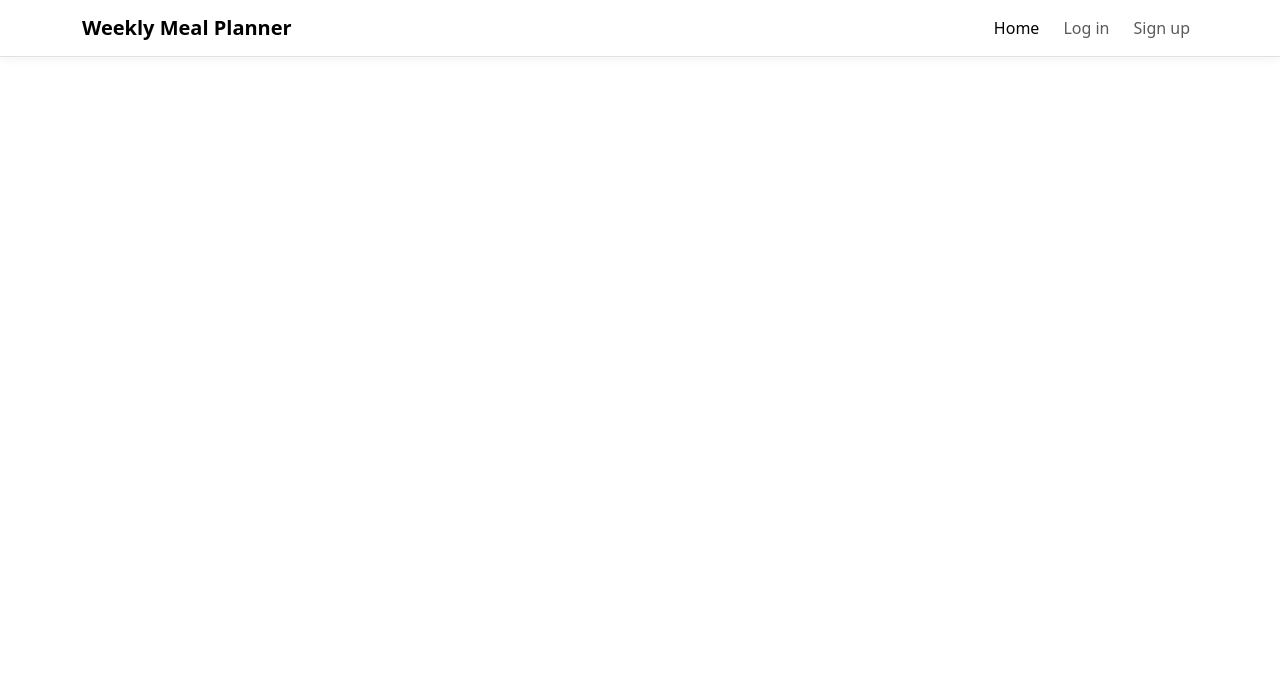
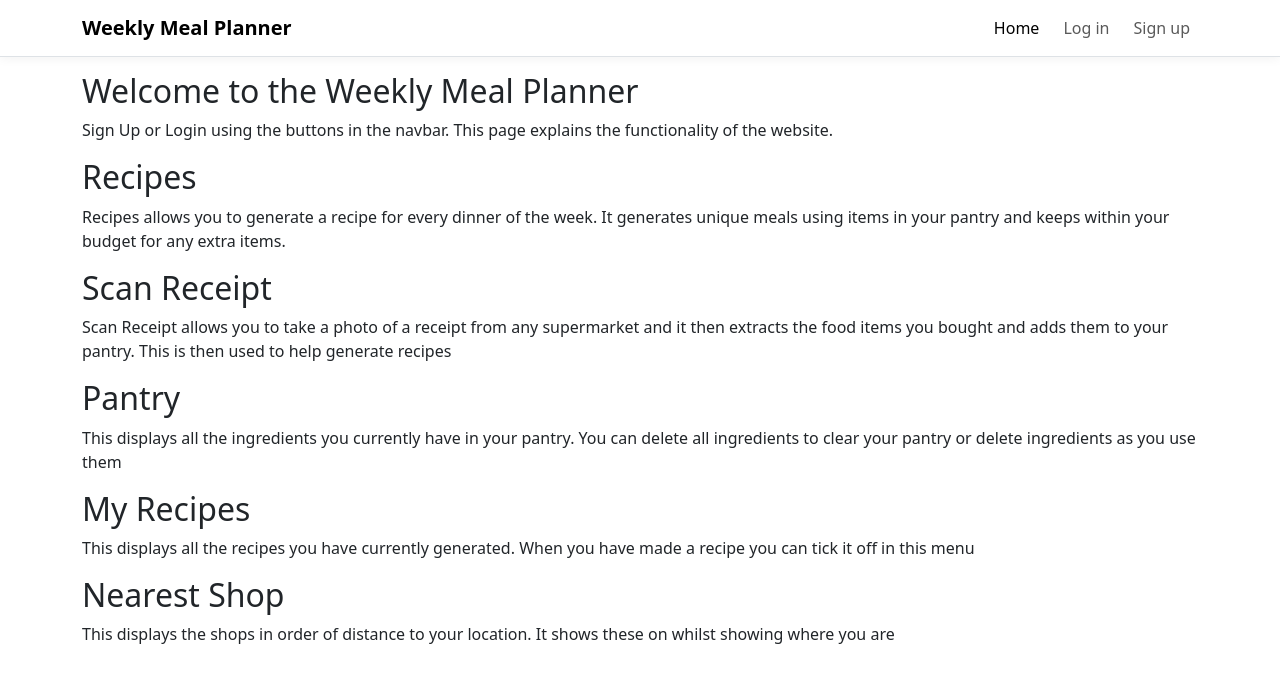
Before and after one commit to Atty737/DurHack2026, a Flask app: page / in a window 1280 px wide. Shown: the top 683 px of the page. Run offline with Flask 3, Linux system fonts and the light colour scheme.

Commit message:
Home Page

```diff
--- a/app/templates/base.html
+++ b/app/templates/base.html
@@ -127,7 +127,7 @@
             <!-- Scan receipt -->
             <a class="nav-link {% if request.endpoint == 'receipts.upload_receipt' %}active{% endif %}" href="{{ url_for('receipts.upload_receipt') }}" aria-label="Scan receipt" title="Scan receipt">
               <i class="bi bi-camera fs-4 d-sm-none"></i>
-              <span class="d-none d-sm-inline">Scan receipt</span>
+              <span class="d-none d-sm-inline">Scan Receipt</span>
             </a>
 
             <!-- Pantry -->
--- a/app/templates/index.html
+++ b/app/templates/index.html
@@ -3,5 +3,16 @@
 {% block title %}Home{% endblock %}
 
 {% block content %}
-
+<h2>Welcome to the Weekly Meal Planner</h2>
+<p>Sign Up or Login using the buttons in the navbar. This page explains the functionality of the website.</p>
+<h2>Recipes</h2>
+<p>Recipes allows you to generate a recipe for every dinner of the week. It generates unique meals using items in your pantry and keeps within your budget for any extra items.</p>
+<h2>Scan Receipt</h2>
+<p>Scan Receipt allows you to take a photo of a receipt from any supermarket and it then extracts the food items you bought and adds them to your pantry. This is then used to help generate recipes</p>
+<h2>Pantry</h2>
+<p>This displays all the ingredients you currently have in your pantry. You can delete all ingredients to clear your pantry or delete ingredients as you use them</p>
+<h2>My Recipes</h2>
+<p>This displays all the recipes you have currently generated. When you have made a recipe you can tick it off in this menu</p>
+<h2>Nearest Shop</h2>
+<p>This displays the shops in order of distance to your location. It shows these on whilst showing where you are</p>
 {% endblock %}
--- a/app/templates/upload_receipt.html
+++ b/app/templates/upload_receipt.html
@@ -14,10 +14,6 @@
         accept=".jpg,.jpeg,.png,.webp,image/jpeg,image/png,image/webp"
         required
       >
-    </div>
-    <div>
-      <label for="camera" class="form-label"></label>
-      <input id="camera" type="file" accept="image/*" capture="environment">
     </div>
     <button id="upload-receipt-button" type="submit" class="btn btn-primary">
       <span
```
